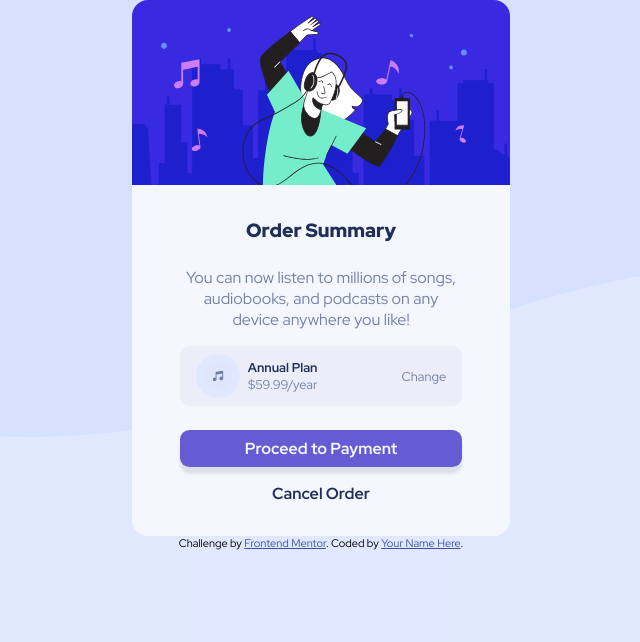
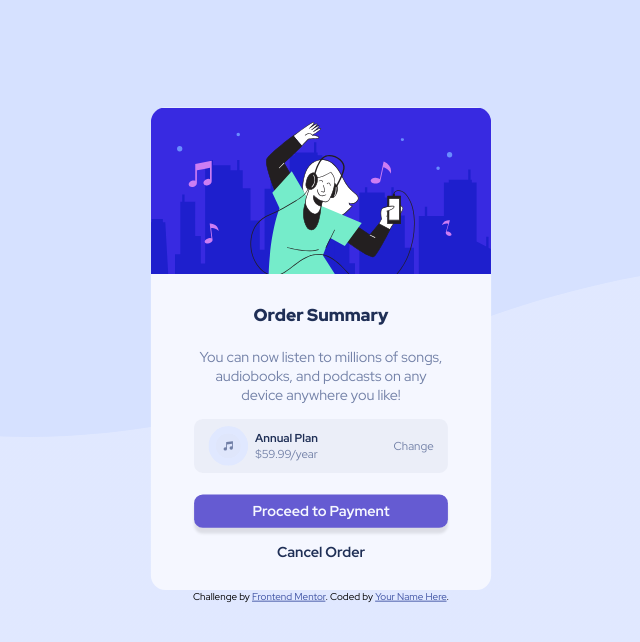
Before and after one commit to Don7Winner/Card-Summary.com, a plain HTML site: page index.html in a window 1280 px wide. Shown: the whole page, without its empty margins (319-959 px from the left). Drawn offline with Linux system fonts and the light colour scheme.

```diff
--- a/CSS/Responsiveness.css
+++ b/CSS/Responsiveness.css
@@ -22,10 +22,10 @@
 @media (max-width: 428px) {
   body {
     top: 0;
+    transform: scale(0.8);
   }
   main {
     width: 357.953px;
-    transform: scale(0.8);
   }
   .img-container {
     height: 175px;
--- a/CSS/stylesheet.css
+++ b/CSS/stylesheet.css
@@ -18,10 +18,10 @@ body {
   flex-direction: column;
   /* gap: 1rem */
 
-  /* position: relative;
-  top: 80px; */
+  position: relative;
+  top: 80px;
 
-  /* transform: scale(0.9); */
+  transform: scale(0.9);
 }
 main {
   background-color: hsl(225, 100%, 98%);
```
